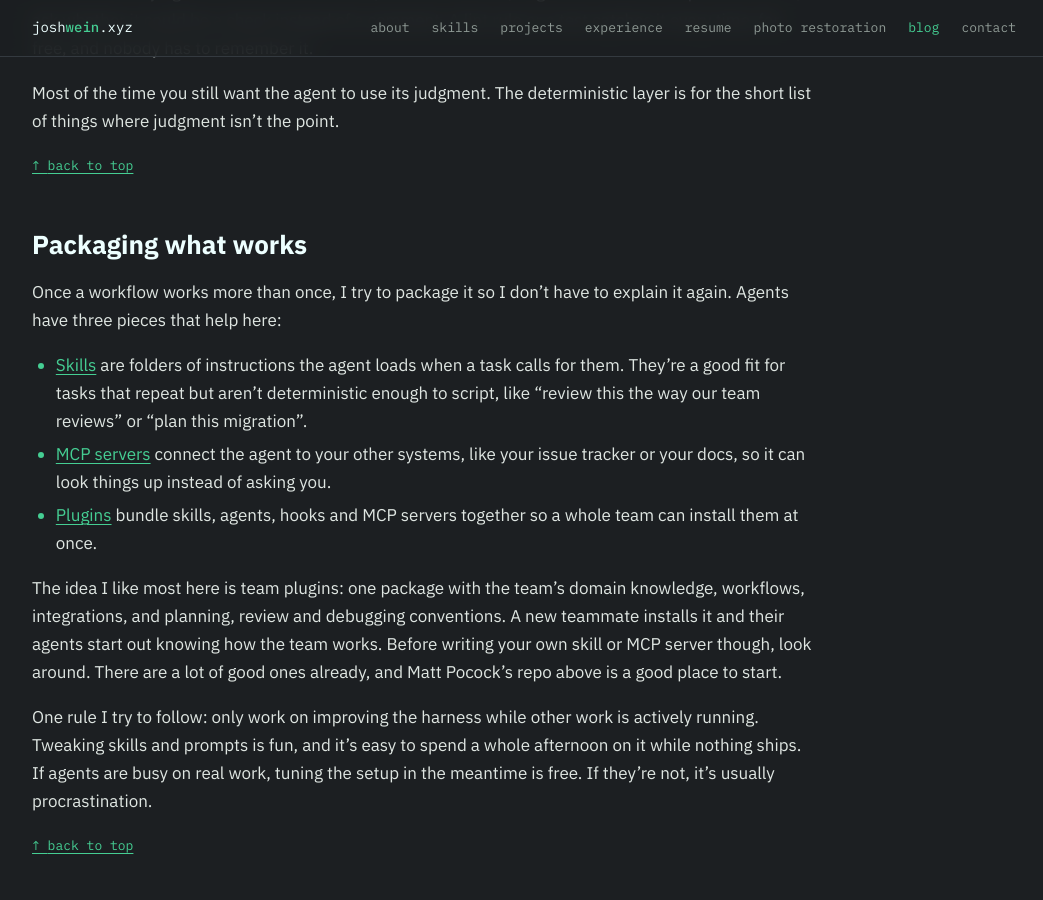
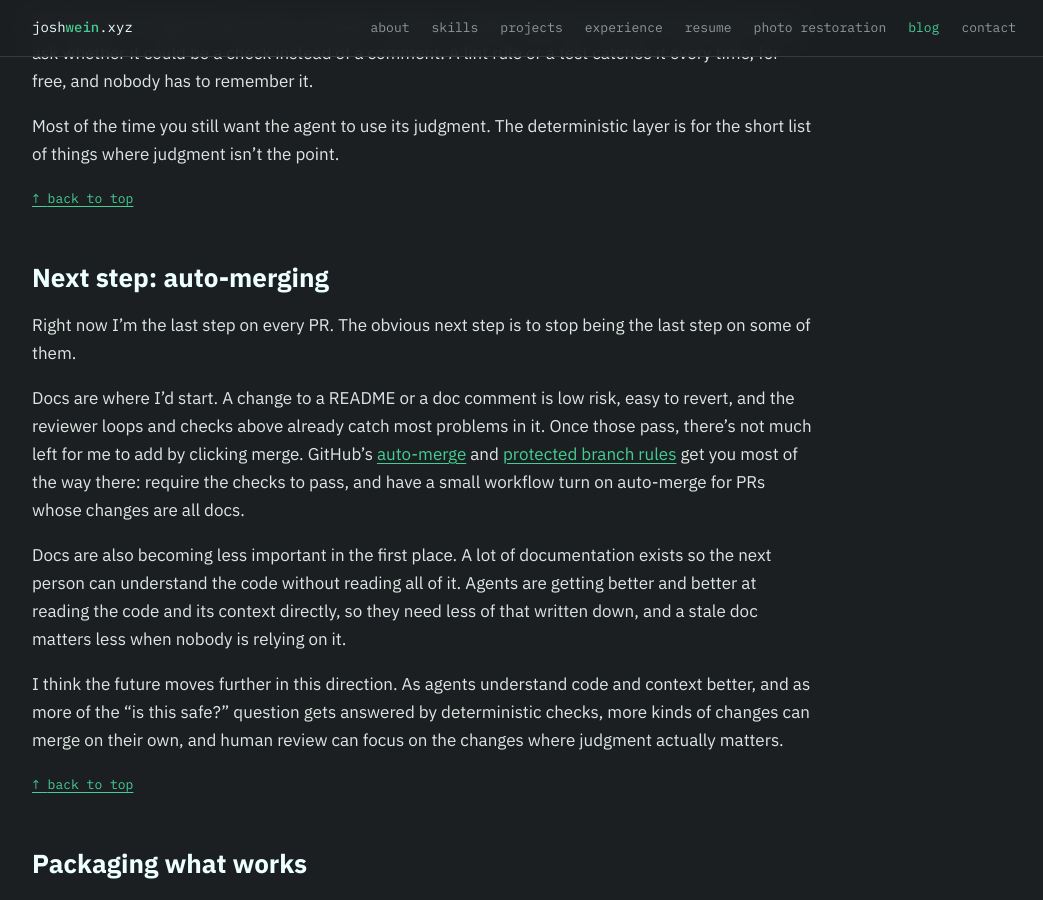
Before and after one commit to JoshWein/blog, a Jekyll site: the page built from _posts/2026-11-21-multi-agent-workflows.md, in a window 1280 px wide and 900 px high, scrolled down 7738 px. Shown: the whole window, without its empty margins (116-1159 px from the left). Built offline with Jekyll 4.4.1, drawn with Linux system fonts in a browser that asks for light colours; comment, search, counter and statistics services are not loaded; some of the changed text lies outside the part shown.

Commit message:
Add a section on auto-merging as the next step
Co-Authored-By: Claude Opus 5.5 <noreply@anthropic.com>
Claude-Session: https://claude.ai/code/session_01HtAirmGQyAcmjJao62wzYe

```diff
--- a/_posts/2026-11-21-multi-agent-workflows.md
+++ b/_posts/2026-11-21-multi-agent-workflows.md
@@ -20,6 +20,7 @@ This post covers how that workflow fits together. It's for people who already us
 * [Automate the friction away](#automate-the-friction-away)
 * [Guardrails](#guardrails)
 * [Deterministic validation](#deterministic-validation)
+* [Next step: auto-merging](#next-step-auto-merging)
 * [Packaging what works](#packaging-what-works)
 * [What I want to try next](#what-i-want-to-try-next)
 * [This is a leadership problem too](#this-is-a-leadership-problem-too)
@@ -240,6 +241,19 @@ Most of the time you still want the agent to use its judgment. The deterministic
 [back to top](#top)
 {: .back-top}
 
+## Next step: auto-merging
+
+Right now I'm the last step on every PR. The obvious next step is to stop being the last step on some of them.
+
+Docs are where I'd start. A change to a README or a doc comment is low risk, easy to revert, and the reviewer loops and checks above already catch most problems in it. Once those pass, there's not much left for me to add by clicking merge. GitHub's [auto-merge](https://docs.github.com/en/pull-requests/how-tos/merge-and-close-pull-requests/automatically-merging-a-pull-request) and [protected branch rules](https://docs.github.com/en/repositories/configuring-branches-and-merges-in-your-repository/managing-protected-branches/about-protected-branches) get you most of the way there: require the checks to pass, and have a small workflow turn on auto-merge for PRs whose changes are all docs.
+
+Docs are also becoming less important in the first place. A lot of documentation exists so the next person can understand the code without reading all of it. Agents are getting better and better at reading the code and its context directly, so they need less of that written down, and a stale doc matters less when nobody is relying on it.
+
+I think the future moves further in this direction. As agents understand code and context better, and as more of the "is this safe?" question gets answered by deterministic checks, more kinds of changes can merge on their own, and human review can focus on the changes where judgment actually matters.
+
+[back to top](#top)
+{: .back-top}
+
 ## Packaging what works
 
 Once a workflow works more than once, I try to package it so I don't have to explain it again. Agents have three pieces that help here:
@@ -318,3 +332,4 @@ Anthropic's advice in [Building effective agents](https://www.anthropic.com/rese
 * Du et al., ["Improving Factuality and Reasoning in Language Models through Multiagent Debate"](https://arxiv.org/abs/2305.14325) (2023)
 * Shinn et al., ["Reflexion: Language Agents with Verbal Reinforcement Learning"](https://arxiv.org/abs/2303.11366) (2023)
 * [Automatically merging a pull request](https://docs.github.com/en/pull-requests/how-tos/merge-and-close-pull-requests/automatically-merging-a-pull-request), GitHub Docs
+* [About protected branches](https://docs.github.com/en/repositories/configuring-branches-and-merges-in-your-repository/managing-protected-branches/about-protected-branches), GitHub Docs
```
